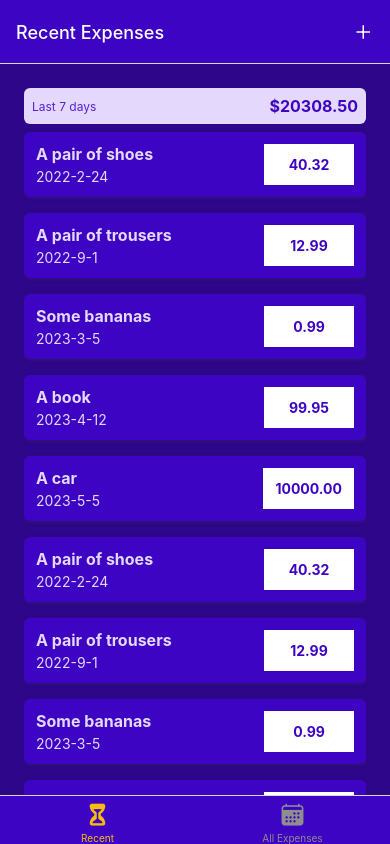
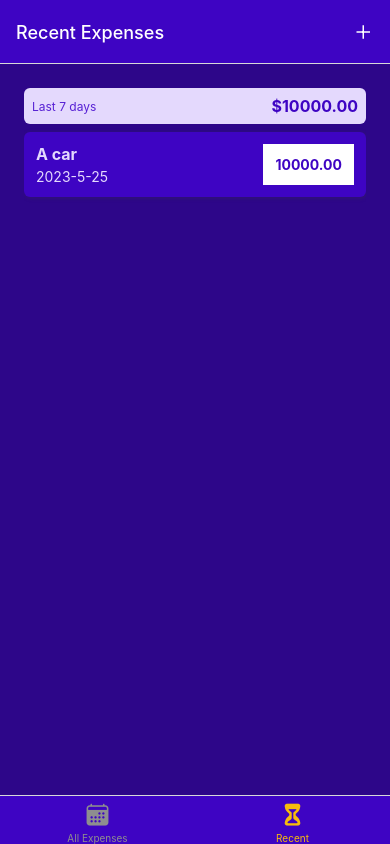
Before and after one commit to YuriiStreltsov/react-native-study, a React Native app: screen /RecentExpenses in a window 390 px wide. Built offline with nearby package versions, Linux system fonts and the light colour scheme.

Commit message:
Added context

```diff
--- a/App.js
+++ b/App.js
@@ -1,4 +1,4 @@
-import { StatusBar, Text, View } from 'react-native';
+import { StatusBar } from 'expo-status-bar';
 import { NavigationContainer } from '@react-navigation/native';
 import { createNativeStackNavigator } from '@react-navigation/native-stack';
 import { createBottomTabNavigator } from '@react-navigation/bottom-tabs';
@@ -8,6 +8,7 @@ import AllExpenses from './screens/AllExpenses';
 import { GlobalStyles } from './constants/styles';
 import { Ionicons } from '@expo/vector-icons';
 import IconButton from './components/UI/IconButton';
+import ExpensesContextProvider from './store/expenses-context';
 
 const Stack = createNativeStackNavigator();
 const BottomTabs = createBottomTabNavigator();
@@ -37,6 +38,17 @@ function ExpenseOverview() {
             })}
         >
             <BottomTabs.Screen
+                name="AllExpenses"
+                component={AllExpenses}
+                options={{
+                    title: 'All Expenses',
+                    tabBarLabel: 'All Expenses',
+                    tabBarIcon: ({ color, size }) => (
+                        <Ionicons name="calendar" size={size} color={color} />
+                    ),
+                }}
+            />
+            <BottomTabs.Screen
                 name="RecentExpenses"
                 component={RecentExpenses}
                 options={{
@@ -47,17 +59,6 @@ function ExpenseOverview() {
                     ),
                 }}
             />
-            <BottomTabs.Screen
-                name="AllExpenses"
-                children={AllExpenses}
-                options={{
-                    title: 'All Expenses',
-                    tabBarLabel: 'All Expenses',
-                    tabBarIcon: ({ color, size }) => (
-                        <Ionicons name="calendar" size={size} color={color} />
-                    ),
-                }}
-            />
         </BottomTabs.Navigator>
     );
 }
@@ -65,7 +66,8 @@ function ExpenseOverview() {
 export default function App() {
     return (
         <>
-            <StatusBar style="auto" />
+            <StatusBar style="light" />
+            <ExpensesContextProvider>
                 <NavigationContainer>
                     <Stack.Navigator
                         screenOptions={{
@@ -89,6 +91,7 @@ export default function App() {
                         />
                     </Stack.Navigator>
                 </NavigationContainer>
+            </ExpensesContextProvider>
         </>
     );
 }
--- a/components/ExpensesOutput/ExpensesList.js
+++ b/components/ExpensesOutput/ExpensesList.js
@@ -1,4 +1,4 @@
-import { FlatList, Text } from 'react-native';
+import { FlatList } from 'react-native';
 import ExpenseItem from './ExpenseItem';
 
 function renderExpenseItem(itemData) {
--- a/components/ExpensesOutput/ExpensesOutput.js
+++ b/components/ExpensesOutput/ExpensesOutput.js
@@ -1,80 +1,17 @@
-import { StyleSheet, View } from 'react-native';
+import { StyleSheet, Text, View } from 'react-native';
 import ExpensesSummary from './ExpensesSummary';
 import ExpensesList from './ExpensesList';
 import { GlobalStyles } from '../../constants/styles';
 
-const DUMMY_EXPENSES = [
-    {
-        id: 'e1',
-        description: 'A pair of shoes',
-        amount: 40.32,
-        date: new Date('2022-02-24'),
-    },
-    {
-        id: 'e2',
-        description: 'A pair of trousers',
-        amount: 12.99,
-        date: new Date('2022-09-01'),
-    },
-    {
-        id: 'e3',
-        description: 'Some bananas',
-        amount: 0.99,
-        date: new Date('2023-03-05'),
-    },
-    {
-        id: 'e4',
-        description: 'A book',
-        amount: 99.95,
-        date: new Date('2023-04-12'),
-    },
-    {
-        id: 'e5',
-        description: 'A car',
-        amount: 10000.0,
-        date: new Date('2023-05-05'),
-    },
-
-    {
-        id: 'e6',
-        description: 'A pair of shoes',
-        amount: 40.32,
-        date: new Date('2022-02-24'),
-    },
-    {
-        id: 'e8',
-        description: 'A pair of trousers',
-        amount: 12.99,
-        date: new Date('2022-09-01'),
-    },
-    {
-        id: 'e9',
-        description: 'Some bananas',
-        amount: 0.99,
-        date: new Date('2023-03-05'),
-    },
-    {
-        id: 'e10',
-        description: 'A book',
-        amount: 99.95,
-        date: new Date('2023-04-12'),
-    },
-    {
-        id: 'e11',
-        description: 'A car',
-        amount: 10000.0,
-        date: new Date('2023-05-05'),
-    },
-];
-
-function ExpensesOutput({ expenses, expensesPeriod }) {
+function ExpensesOutput({ expenses, expensesPeriod, fallbackText }) {
+    let content = <Text style={styles.fallbackText}>{fallbackText}</Text>;
+    if (expenses.length !== 0) {
+        content = <ExpensesList expenses={expenses} />;
+    }
     return (
         <View style={styles.container}>
-            <ExpensesSummary
-                expenses={DUMMY_EXPENSES}
-                periodName={expensesPeriod}
-            />
-            <ExpensesList expenses={DUMMY_EXPENSES} />
+            <ExpensesSummary expenses={expenses} periodName={expensesPeriod} />
+            {content}
         </View>
     );
 }
@@ -89,4 +26,10 @@ const styles = StyleSheet.create({
         paddingBottom: 0,
         backgroundColor: GlobalStyles.colors.primary700,
     },
+    fallbackText: {
+        color: 'white',
+        fontSize: 16,
+        textAlign: 'center',
+        marginTop: 32,
+    },
 });
--- a/screens/AllExpenses.js
+++ b/screens/AllExpenses.js
@@ -1,7 +1,16 @@
+import { useContext, useEffect, useState } from 'react';
 import ExpensesOutput from '../components/ExpensesOutput/ExpensesOutput';
+import { ExpensesContext } from '../store/expenses-context';
 
 function AllExpenses() {
-    return <ExpensesOutput expensesPeriod="Total" />;
+    const { expenses } = useContext(ExpensesContext);
+    return (
+        <ExpensesOutput
+            expenses={expenses}
+            expensesPeriod="Total"
+            fallbackText="No registered expenses found!"
+        />
+    );
 }
 
 export default AllExpenses;
--- a/screens/ManageExpense.js
+++ b/screens/ManageExpense.js
@@ -1,10 +1,14 @@
-import { useLayoutEffect } from 'react';
+import { useContext, useLayoutEffect } from 'react';
 import { StyleSheet, View } from 'react-native';
 import IconButton from '../components/UI/IconButton';
 import { GlobalStyles } from '../constants/styles';
 import Button from '../components/UI/Button';
+import { ExpensesContext } from '../store/expenses-context';
+import { getRandomLast6DaysData } from '../util/date';
 
 function ManageExpense({ route, navigation }) {
+    const { addExpense, deleteExpense, updateExpense } =
+        useContext(ExpensesContext);
     const editedExpenseId = route.params?.expenseId;
     const isEditing = !!editedExpenseId;
 
@@ -14,7 +18,8 @@ function ManageExpense({ route, navigation }) {
         });
     }, [navigation, isEditing]);
 
-    function deleteExpenseHandler() {
+    function deleteExpenseHandler(id) {
+        deleteExpense(editedExpenseId);
         navigation.goBack();
     }
 
@@ -23,6 +28,19 @@ function ManageExpense({ route, navigation }) {
     }
 
     function confirmHandler() {
+        if (isEditing) {
+            updateExpense(editedExpenseId, {
+                description: 'Old updated',
+                amount: Number((Math.random() * 100).toFixed(2)),
+                date: getRandomLast6DaysData(),
+            });
+        } else {
+            addExpense({
+                description: 'New added',
+                amount: Number((Math.random() * 100).toFixed(2)),
+                date: new Date(Date.now()),
+            });
+        }
         navigation.goBack();
     }
 
--- a/screens/RecentExpenses.js
+++ b/screens/RecentExpenses.js
@@ -1,7 +1,25 @@
+import { useContext } from 'react';
 import ExpensesOutput from '../components/ExpensesOutput/ExpensesOutput';
+import { ExpensesContext } from '../store/expenses-context';
+import { getDateMinusDays } from '../util/date';
 
 function RecentExpenses() {
-    return <ExpensesOutput expensesPeriod="Last 7 days" />;
+    const { expenses } = useContext(ExpensesContext);
+
+    const recentExpenses = expenses.filter((expense) => {
+        const today = new Date();
+        const date7daysAgo = getDateMinusDays(today, 7);
+
+        return expense.date > date7daysAgo;
+    });
+
+    return (
+        <ExpensesOutput
+            expenses={recentExpenses}
+            expensesPeriod="Last 7 days"
+            fallbackText="No expenses registered for the last 7 days!"
+        />
+    );
 }
 
 export default RecentExpenses;
--- /dev/null
+++ b/store/expenses-context.js
@@ -0,0 +1,98 @@
+import { createContext, useEffect, useReducer } from 'react';
+
+const DUMMY_EXPENSES = [
+    {
+        id: 'e1',
+        description: 'A pair of shoes',
+        amount: 40.32,
+        date: new Date('2022-02-24'),
+    },
+    {
+        id: 'e2',
+        description: 'A pair of trousers',
+        amount: 12.99,
+        date: new Date('2022-09-01'),
+    },
+    {
+        id: 'e3',
+        description: 'Some bananas',
+        amount: 0.99,
+        date: new Date('2023-03-05'),
+    },
+    {
+        id: 'e4',
+        description: 'A book',
+        amount: 99.95,
+        date: new Date('2023-04-12'),
+    },
+    {
+        id: 'e5',
+        description: 'A car',
+        amount: 10000.0,
+        date: new Date('2023-05-25'),
+    },
+];
+
+export const ExpensesContext = createContext({
+    expenses: [],
+    addExpense: ({ description, amount, date }) => {},
+    updateExpense: (id, { description, amount, date }) => {},
+    deleteExpense: (id) => {},
+});
+
+function expensesReducer(state, action) {
+    switch (action.type) {
+        case 'ADD':
+            const id = new Date().toString() + Math.random().toString();
+            return [{ ...action.payload, id }, ...state];
+        case 'UPDATE':
+            const updatableExpenseIndex = state.findIndex(
+                (expense) => expense.id === action.payload.id
+            );
+            const updatableExpense = state[updatableExpenseIndex];
+            const updateItem = { ...updatableExpense, ...action.payload.data };
+            const updatedExpense = [...state];
+            updatedExpense[updatableExpenseIndex] = updateItem;
+            return updatedExpense;
+        case 'DELETE':
+            return state.filter((expense) => expense.id !== action.payload);
+        default:
+            state;
+    }
+}
+
+function ExpensesContextProvider({ children }) {
+    const [expensesState, dispatch] = useReducer(
+        expensesReducer,
+        DUMMY_EXPENSES
+    );
+
+    function addExpense(expenseData) {
+        dispatch({ type: 'ADD', payload: expenseData });
+    }
+
+    function updateExpense(expenseId, expenseData) {
+        dispatch({
+            type: 'UPDATE',
+            payload: { id: expenseId, data: expenseData },
+        });
+    }
+
+    function deleteExpense(expenseId) {
+        dispatch({ type: 'DELETE', payload: expenseId });
+    }
+
+    const value = {
+        expenses: expensesState,
+        addExpense,
+        updateExpense,
+        deleteExpense,
+    };
+    return (
+        <ExpensesContext.Provider value={value}>
+            {children}
+        </ExpensesContext.Provider>
+    );
+}
+
+export default ExpensesContextProvider;
--- a/util/date.js
+++ b/util/date.js
@@ -1,3 +1,18 @@
 export function getFormattedDate(date) {
     return `${date.getFullYear()}-${date.getMonth() + 1}-${date.getDate()}`;
 }
+
+export function getDateMinusDays(date, days) {
+    return new Date(date.getFullYear(), date.getMonth(), date.getDate() - days);
+}
+
+export function getRandomLast6DaysData() {
+    const randomNumber = Number(Math.floor(Math.random() * 10));
+    const randomDay = randomNumber > 6 ? 6 : randomNumber;
+    const currentDate = new Date(Date.now());
+    return new Date(
+        currentDate.getFullYear(),
+        currentDate.getMonth(),
+        currentDate.getDate() - randomDay
+    );
+}
```
Lines whose indentation alone changed are shown as unchanged.
